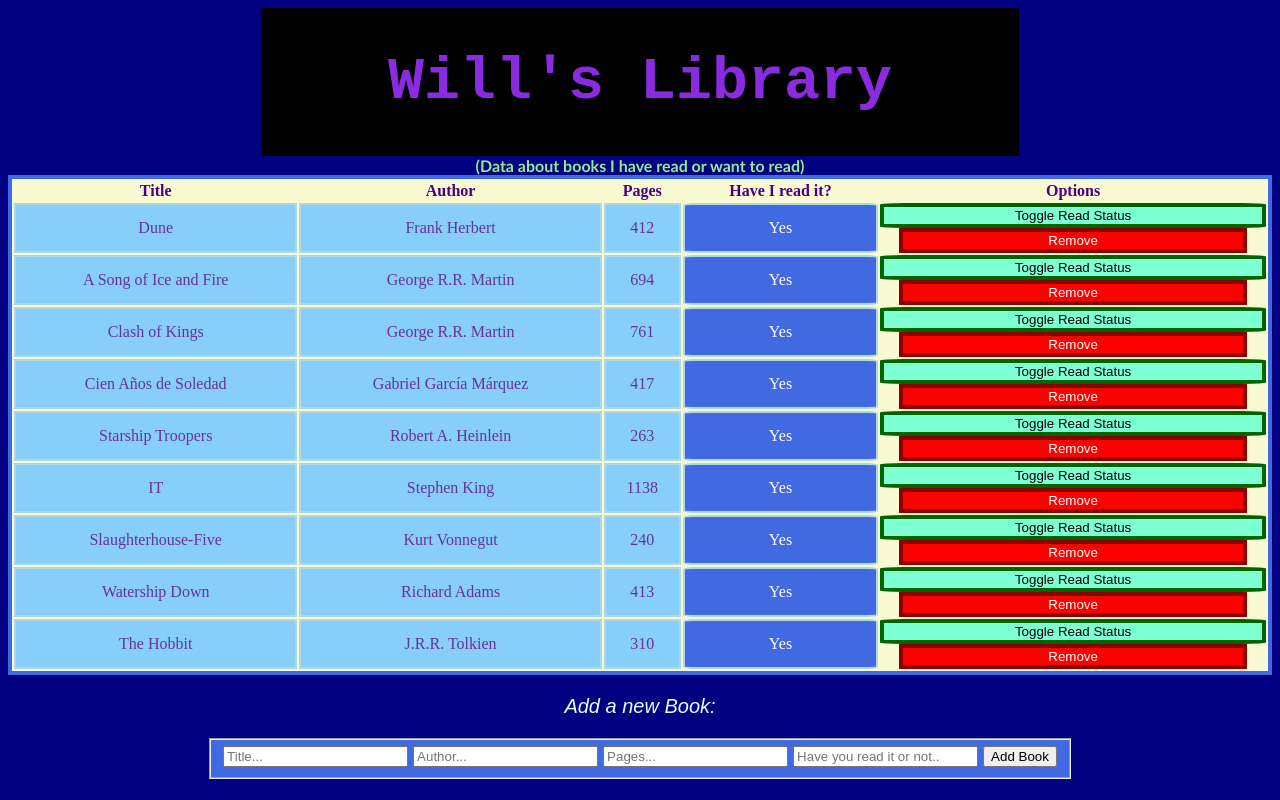
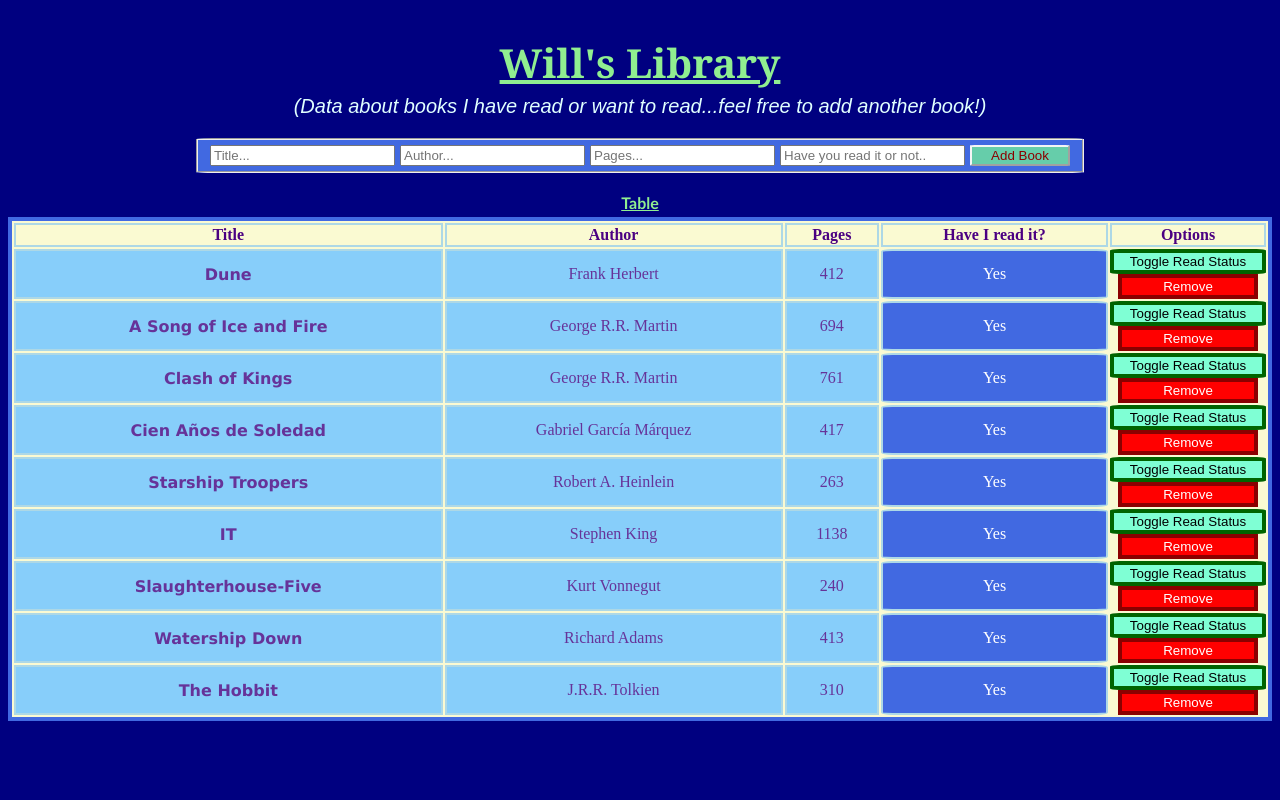
Before and after one commit to wlindstrom55/odin-library, a plain HTML site: page index.html in a window 1280 px wide. Drawn offline with Linux system fonts and the light colour scheme.

Commit message:
put the form before the table, changed a lot of CSS, cleaned up the js script comments and structure a bit, added a tidbit to README

```diff
--- a/index.html
+++ b/index.html
@@ -8,26 +8,9 @@
     <link rel="stylesheet" href="styles.css">
 </head>
 <body>
-    <div id="head">
     <h1>Will's Library</h1>
-    </div>
-<table id="table">
-    <caption>(Data about books I have read or want to read)</caption>
-    <thead>
-        <tr>
-            <th>Title</th>
-            <th>Author</th>
-            <th>Pages</th>
-            <th>Have I read it?</th>
-            <th id="options">Options</th>
-        </tr>
-    </thead>
-    <tbody class="tablebody">
-        <div class="slate"></div>
-    </tbody>
-</table>
-<form method="post" class="form" name="addbookform" onsubmit="addRow()">
-    <legend>Add a new Book:</legend>
+    <form class="form">
+        <legend>(Data about books I have read or want to read...feel free to add another book!)</legend>
         <fieldset>
             <div class="formdiv"><label for=""></label>
                 <input type="text" placeholder="Title..." name="title" id="title">
@@ -46,6 +29,19 @@
             </div>
         </fieldset>
     </form>
+<table id="table">
+    <caption>Table</caption>
+    <thead>
+        <tr>
+            <th>Title</th>
+            <th>Author</th>
+            <th>Pages</th>
+            <th>Have I read it?</th>
+            <th id="options">Options</th>
+        </tr>
+    </thead>
+    <tbody class="tablebody"></tbody>
+</table>
 <script src="library.js"></script>
 </body>
 </html>
--- a/library.js
+++ b/library.js
@@ -23,36 +23,12 @@ Book.prototype.toggleRead = function(book) {
     iterate();
 }
 
-// function addBookToLibrary(book) {
-//     myLibrary.push(book);
-// }
-
-function removeBook(index) { //really should be set up to remove object from array..
-    //document.getElementById('table').deleteRow(rowNum);
-    //would need to remove the object, then refresh the iterator
+function removeBook(index) {
     myLibrary.splice(index, 1);
     iterate();
-    //reset(changedLib);
-    //iterate();
 }
 
-function toggleReadStatus(rowNum) {
-    //really should be set up to toggle the book's read status on Book prototype instance
-    //so that it's the same function across all Books.
-    //as it is now this code really only reads and then changes the DOM
-   let a =  document.getElementById(`read${rowNum}`);
-   if(a.innerHTML === 'In progress') {
-   a.innerHTML = 'Yes';
-   } else if(a.innerHTML == 'Yes') {
-    a.innerHTML = 'No';
-   } else if(a.innerHTML == 'No') {
-    a.innerHTML = 'In progress';
-   } else {
-    a.innerHTML = 'No';
-   }
-}
-
-function addRow() { //should change this to interact with array..make an object?...then add to array..
+function addRow() {
     //should construct a new object based on inputs, put that object into the array, and then iterate.
     let title = document.getElementById('title').value;
     let author = document.getElementById('author').value;
@@ -60,41 +36,7 @@ function addRow() { //should change this to interact with array..make an object?
     let read = document.getElementById('read').value;
     let newBook = new Book(title, author, pages, read);
     myLibrary.push(newBook);
-
-    // const row = document.createElement('tr');
-    // var td1 = document.createElement('td');
-    // var td2 = document.createElement('td');
-    // var td3 = document.createElement('td');
-    // var td4 = document.createElement('td');
-    // td4.setAttribute('id', `read${count}`);
-    // td4.classList.add('bookread'); //for css styling
-//old. directly assigned the value of the new cells by what the inner content of the inputs were
-    // td1.innerHTML = document.getElementById('title').value;
-    // td2.innerHTML = document.getElementById('author').value;
-    // td3.innerHTML = document.getElementById('pages').value;
-    // td4.innerHTML = document.getElementById('read').value;
-
-    // const readButton2 = document.createElement('button');
-    //         readButton2.classList.add('readbutton');
-    //         readButton2.innerHTML = 'Toggle Read Status';
-    //         readButton2.addEventListener('click', () => {
-    //             toggleReadStatus(row.rowIndex);
-    //         })
-    // const remButton = document.createElement('button');
-    //         remButton.innerHTML = 'Remove';
-    //         remButton.classList.add('rembutton');
-    //         remButton.addEventListener('click', () => {
-    //             removeRow(row.rowIndex);
-    //         })
-    // row.append(td1);
-    // row.append(td2);
-    // row.append(td3);
-    // row.append(td4);
-    // row.append(readButton2);
-    // row.append(remButton);
-    // tbod.append(row);
     iterate();
-    // count++;
 }
 
 function iterate() {
--- a/styles.css
+++ b/styles.css
@@ -1,7 +1,6 @@
 body {
     display:flex;
     flex-direction: column;
-    justify-content: center;
     align-items: center;
     text-align: center;
     background-color:navy;
@@ -10,6 +9,7 @@ body {
 
 th {
     color: indigo;
+    border: 2px solid lightblue;
 }
 
 table {
@@ -28,12 +28,17 @@ caption {
     font-weight: bold;
     color: lightgreen;
     font-family: 'Gill Sans', 'Gill Sans MT', Calibri, 'Trebuchet MS', sans-serif;
+    margin-top: 20px;
+    text-decoration: underline;
+    margin-bottom: 5px;
 }
 
 h1 {
-    font-family: 'Courier New', Courier, monospace;
-    color: blueviolet;
-    font-size: 60px;
+    font-family:Georgia, 'Times New Roman', Times, serif;
+    color: lightgreen;
+    font-size: 40px;
+    text-decoration: underline;
+    margin-bottom: -15px;
 }
 
 .bookread {
@@ -56,23 +61,19 @@ h1 {
     width: 90%;
 }
 
-.form {
-    border-radius: 5%;
-}
-
 legend {
     margin: 20px;
     font-style: italic;
     font-family: Arial, Helvetica, sans-serif;
     font-size: 20px;
 }
+
 fieldset {
     display:flex;
-    flex-direction: row;
-    justify-content: center;
-    align-items: center;
+    padding-bottom: 5px;
     gap: 5px;
     background-color: royalblue;
+    border-radius: 3%;
 }
 
 .submit {
@@ -80,7 +81,18 @@ fieldset {
     color: white;
 }
 
-#head {
-    background-color: black;
-    width: 60%;
+#options {
+    width: 150px;
 }
+
+.booktitle {
+    font-weight: bold;
+    font-family: 'Lucida Sans', 'Lucida Sans Regular', 'Lucida Grande', 'Lucida Sans Unicode', Geneva, Verdana, sans-serif;
+}
+#add {
+    border-radius: 5%;
+    border-color: whitesmoke;
+    background-color: mediumaquamarine;
+    color: darkred;
+    width: 100px;
+}
```
Also changed, not shown: 1 other file. Lines whose indentation alone changed are shown as unchanged.
